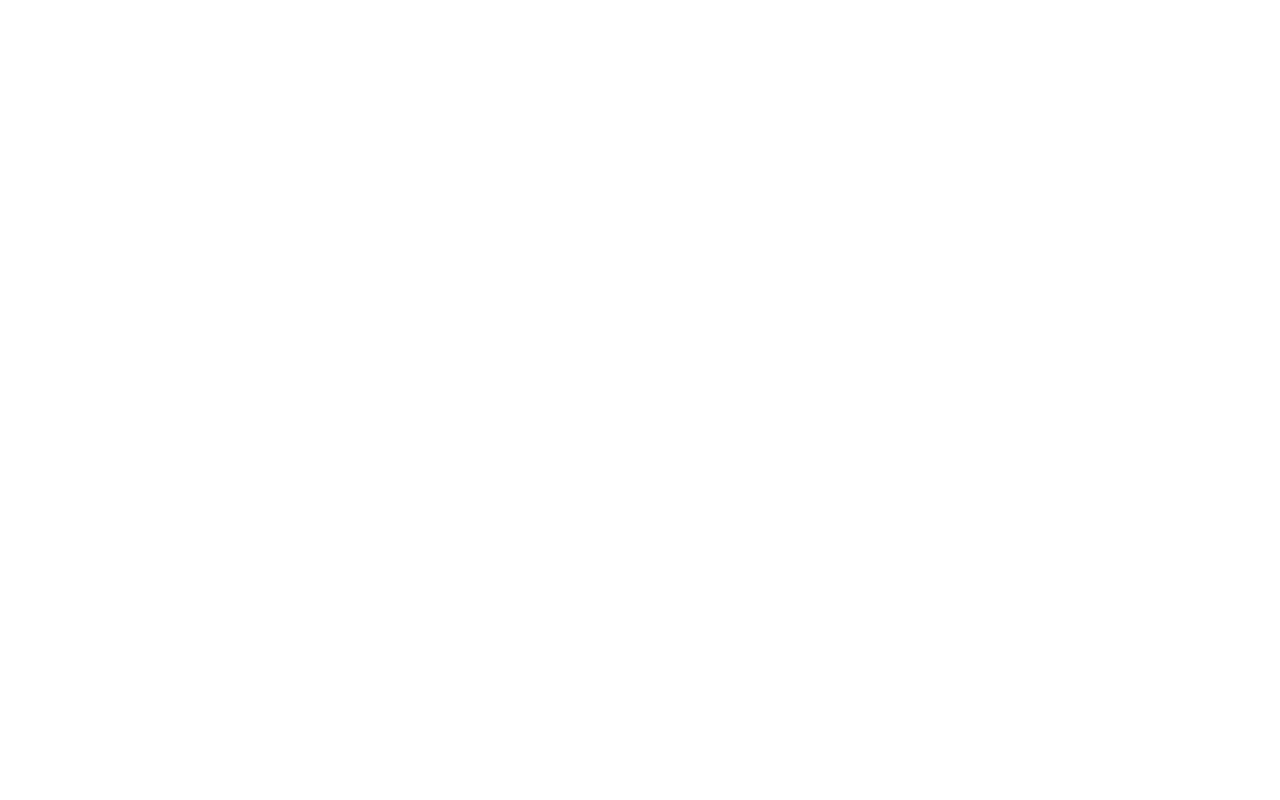
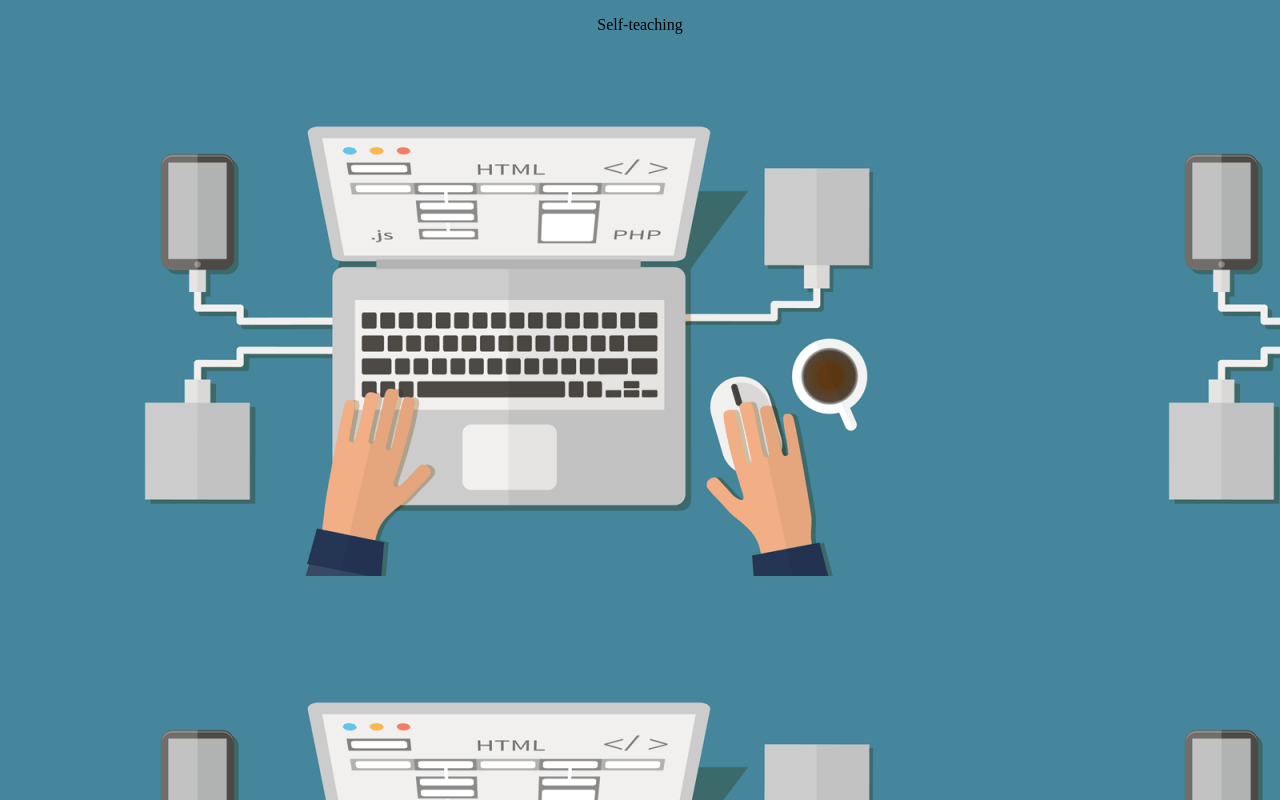
Before and after one commit to Fouzsalem/TechCampus1, a plain HTML site: page index.html in a window 1280 px wide. Drawn offline with Linux system fonts and the light colour scheme.

Commit message:
about us

```diff
--- a/index.html
+++ b/index.html
@@ -1,9 +1,11 @@
 <!DOCTYPE html>
 <html>
+<body background="bb.png">
 <head>
-	<title>hello</title>
+	<title>Self-teaching</title>
 </head>
 <body>
+	<p align="CENTER"> Self-teaching</p>
 
 </body>
 </html>
```
Also changed, not shown: about us.html (+0 -2 lines), 1.jpg (added), bb.png (added).
